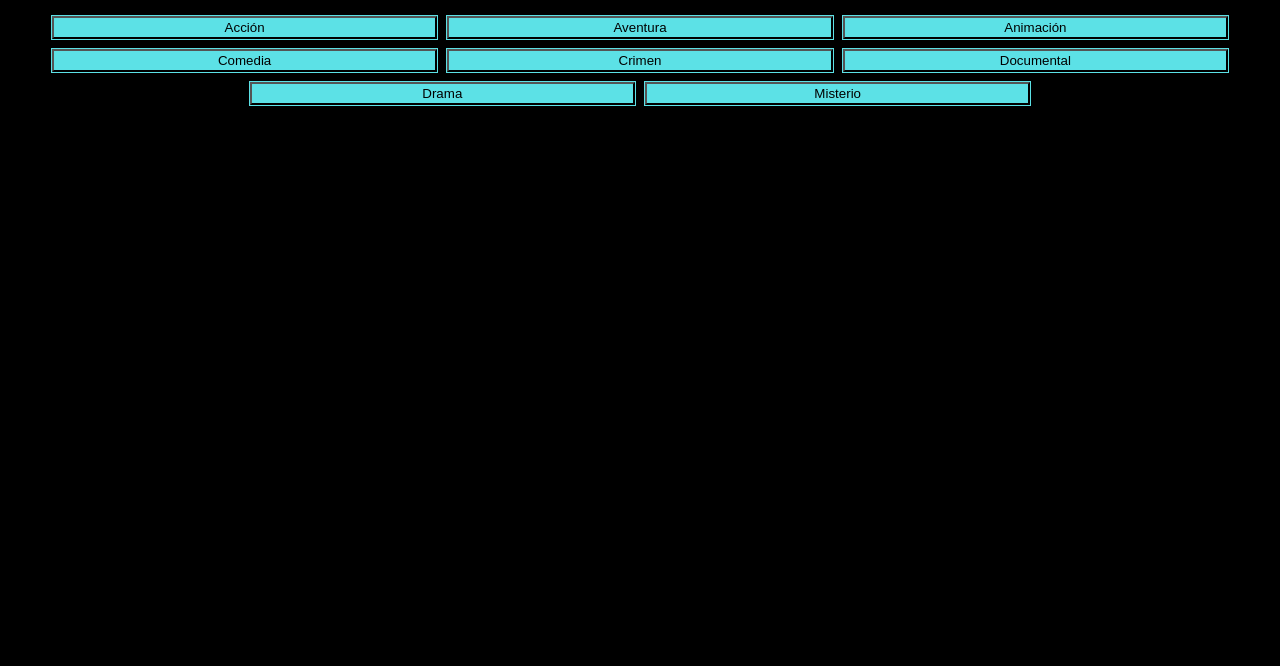
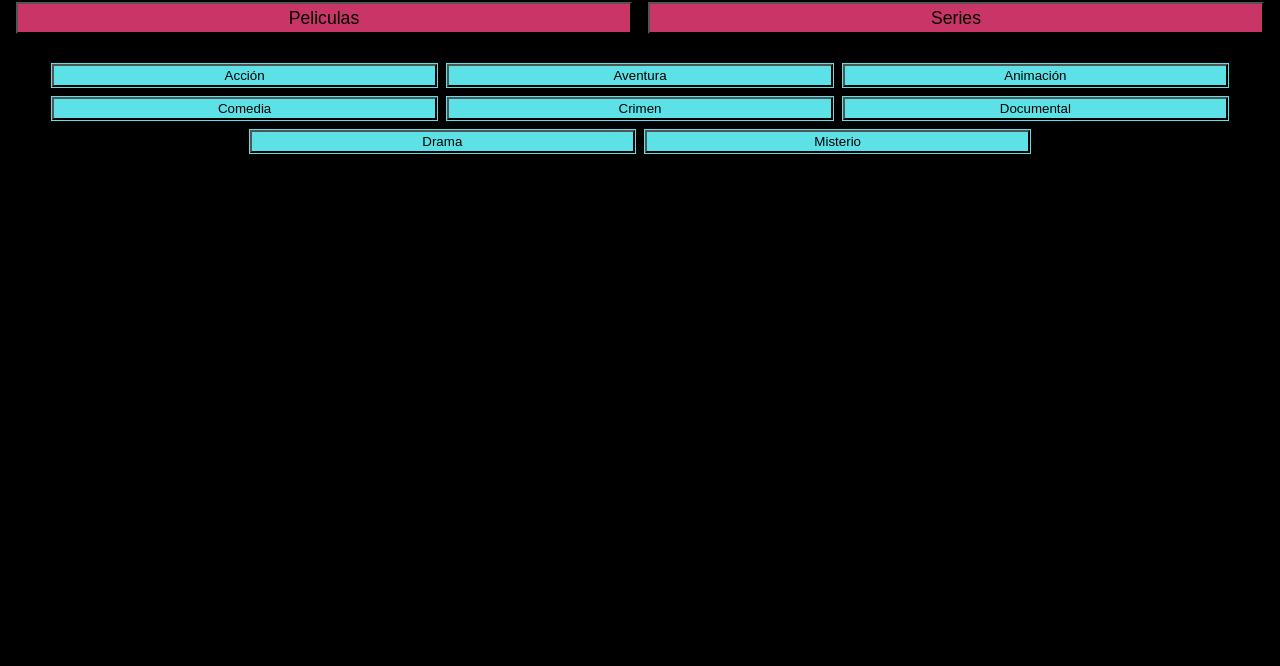
Before and after one commit to anderconsu/API_Project_Con_Er_Nacho, a plain HTML site: page index.html in a window 1280 px wide. Shown: the part 134-800 px from the top of the page. Drawn offline with Linux system fonts and the light colour scheme; no server answers.

Commit message:
tv/film buttons added

```diff
--- a/index.html
+++ b/index.html
@@ -15,6 +15,8 @@
 </head>
 <body>
     <header>
+        <div id="cabecera">
+
             <div>
                 <img id = "logo" src="./images/Black and White Cinema Film Festival Logo.png" alt="Look & Film">
             </div>
@@ -22,6 +24,11 @@
                 <input type="text" name="buscador" id="buscador" placeholder="Buscar">
                 <i class="fa-solid fa-magnifying-glass"></i>
             </form>
+        </div>
+        <div id="selector">
+            <button class="selectable">Peliculas</button>
+            <button class="selectable">Series</button>
+        </div>
     </header>
         <nav>
             <!-- <select name="" id="">
--- a/main.css
+++ b/main.css
@@ -15,14 +15,28 @@ body {
     background-color: #000000;
     color: white;
 }
-header {
+#cabecera {
     display: flex;
     height: 13vh;
     border: 1px solid #5ce1e6;
     margin: 1rem;
 }
-header div {
+#cabecera div {
     margin-left: 0.5rem;
+}
+#selector {
+    margin: 0;
+    margin: 1rem;
+    padding: 0rem;
+    border: #ca3568;
+    display: flex;
+    gap: 0 1rem ;
+}
+.selectable {
+    font-size: 1.1rem;
+    width: 100%;
+    height: 2rem;
+    background-color: #ca3568;
 }
 form {
     width: 70%;
```
Lines whose indentation alone changed are shown as unchanged.
